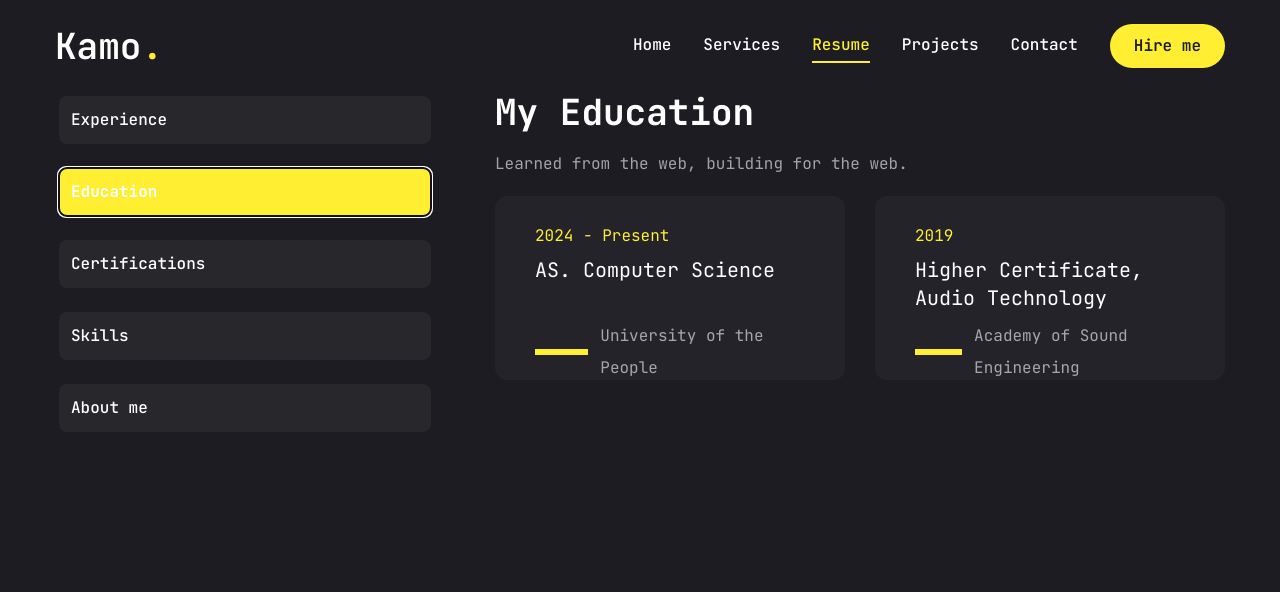
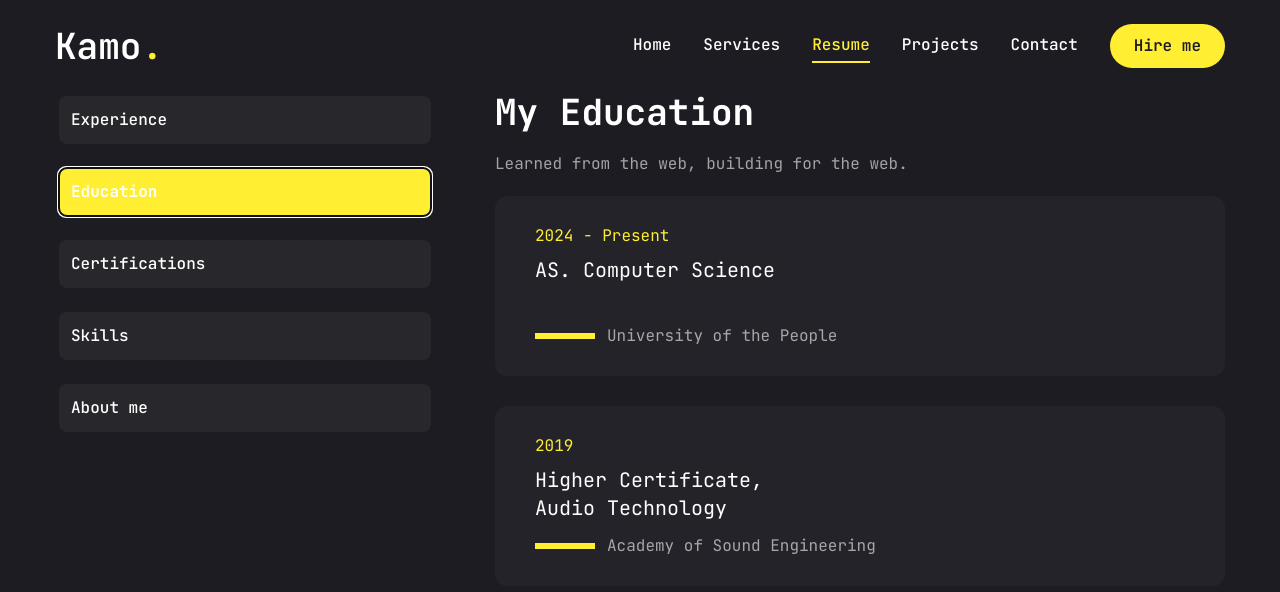
Before and after one commit to Kamo222/portfolio-website, a Next.js app: page /resume in a window 1280 px wide. Both pictures are taken after a click on the tab "Education". Shown: the top 592 px of the page. Built offline with nearby package versions, Linux system fonts and the light colour scheme.

Commit message:
Improve resume page

```diff
--- a/app/resume/page.jsx
+++ b/app/resume/page.jsx
@@ -194,7 +194,7 @@ const Resume = () => {
                   {experience.description}
                 </p>
 
-                <ScrollArea className="h-[10rem]">
+                <ScrollArea className="h-[25rem]">
                   <ul className="grid grid-cols-1 lg:grid-cols-2 gap-[30px]">
                     {experience.items.map((item, index) => {
                       return (
@@ -225,13 +225,13 @@ const Resume = () => {
                   {education.description}
                 </p>
 
-                <ScrollArea className="h-[20rem]">
-                  <ul className="grid grid-cols-1 lg:grid-cols-2 gap-[30px]">
+                <ScrollArea className="h-[25rem]">
+                  <ul className="grid grid-cols-1 gap-[30px]">
                     {education.items.map((item, index) => {
                       return (
                         <li
                           key={index}
-                          className="bg-[#232329] h-[184px] py-6 px-10 rounded-xl flex flex-col ustify--center item-center lg:items-start gap-1"
+                          className="bg-[#232329]  py-6 px-10 rounded-xl flex flex-col justify-center item-center lg:items-start gap-1"
                         >
                           <span className="text-accent">{item.year}</span>
                           <h3 className="text-xl max-w-[260px] min-h-[60px] text-center xl:text-left">
@@ -256,7 +256,7 @@ const Resume = () => {
                   {certifications.description}
                 </p>
 
-                <ScrollArea className="h-[20rem]">
+                <ScrollArea className="h-[25rem]">
                   <ul className="grid grid-cols-1 lg:grid-cols-2 gap-[30px]">
                     {certifications.items.map((item, index) => {
                       return (
@@ -288,14 +288,14 @@ const Resume = () => {
                     {skills.description}
                   </p>
                 </div>
-                <ScrollArea className="h-[20rem]">
+                <ScrollArea className="h-[25rem]">
                 <ul className="grid grid-cols-2 sm:grid-cols-3 xl:gap-[30px] gap-4">
                   {skills.skillList.map((skill, index) => {
                     return (
                       <li key={index}>
                         <TooltipProvider delayDuration={100}>
                           <Tooltip>
-                            <TooltipTrigger className="w-full h-[120px] bg-[#232329] rounded-xl flex justify-center items-center group">
+                            <TooltipTrigger className="w-full h-[7rem] bg-[#232329] rounded-xl flex justify-center items-center group">
                               <div className="text-6xl group-hover:text-accent transition-all duration-300">
                                 {skill.icon}
                               </div>
```
